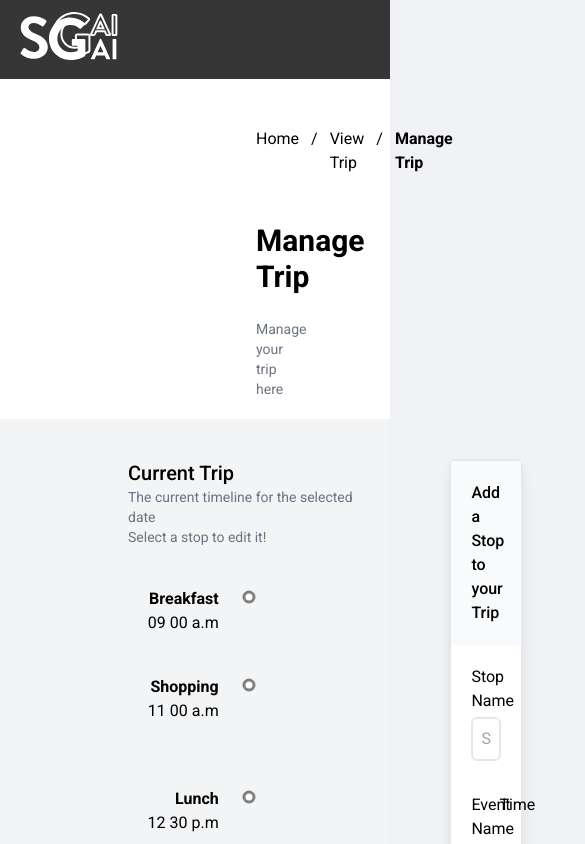
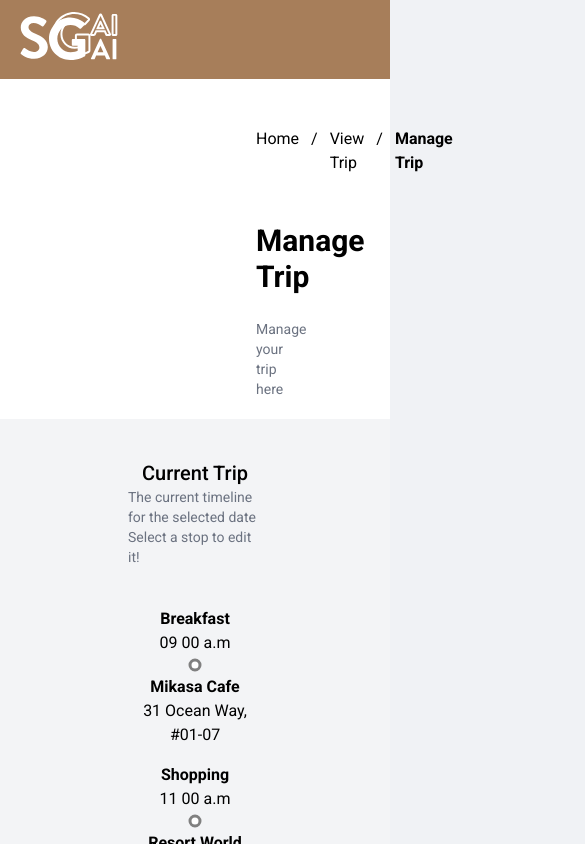
Before and after one commit to JustBrandonLim/sggaigai-ict2103, a Next.js app: page /manageTrip in a window 390 px wide. Shown: the top 844 px of the page, 585 px wide, since content can reach past the window. Built offline with nearby package versions, Linux system fonts and the light colour scheme.

Commit message:
responsive fix for trip pages

```diff
--- a/components/NavBar.js
+++ b/components/NavBar.js
@@ -9,7 +9,7 @@ export default function NavBar(props) {
   return (
     <nav
       className={`${
-        props.view == "trip" ? "bg-sgg-black" : props.view == "eat" ? "bg-sgg-orange" : props.view == "do" ? "bg-sgg-yellow" : "bg-sgg-green"
+        props.view == "trip" ? "bg-[#A77E5A]" : props.view == "eat" ? "bg-sgg-orange" : props.view == "do" ? "bg-sgg-yellow" : "bg-sgg-green"
       } transition-colors hover:duration-300`}
     >
       <div className="container flex items-center justify-between px-5 py-3 text-white md:px-0">
--- a/components/TripCard.js
+++ b/components/TripCard.js
@@ -3,7 +3,7 @@ let strokeColor = "orange";
 let activeColor = "grey";
 
 export default function TripCard(props) {
-    const [activeNode, setActiveNode] = useState(0);
+    const [activeNode, setActiveNode] = useState(-1);
 
     if (activeNode == props.id)
     {
@@ -52,23 +52,23 @@ export default function TripCard(props) {
       );
     else
       return (
-      <li className="grid grid-flow-row py-2 trip-grid-wrapper" onClick={() => setActiveNode(props.id)}>
-        <div className="relative flex-row text-right whitespace-nowrap">
+      <li className="grid grid-cols-1 py-2 md:grid-flow-row trip-grid-wrapper" onClick={() => setActiveNode(props.id)}>
+        <div className="relative flex-row text-center md:text-right whitespace-nowrap">
             <p className="font-bold font-xl">{props.tripData[0].stopName}</p>
             <p className="font-md">{props.tripData[0].time}</p>
         </div>
-            <div className="items-center justify-center align-middle">
+            <div className="flex flex-col items-center justify-center md:block">
                 <svg className={`${
                         props.id == activeNode ? "animate-pulse" : ""
                       } timeline-circle`} height="20" width="60">
                     <circle cx="50" cy="10" r="5" stroke=
                     {`${
                         props.view == "edit" ? activeColor : strokeColor
-                      }`} strokeWidth="3" fill="white"/>
+                      } `} strokeWidth="3" fill="white"/>
                 </svg>
-                <div class="hidden sm:flex w-0.5 bg-gray-200 h-full m-auto"></div>
+                <div class="hidden md:flex w-0.5 bg-gray-200 h-full m-auto"></div>
             </div>
-        <div className="invisible text-left break-words md:visible">
+        <div className="text-center break-words md:text-left">
             <p className="font-bold font-xl">{props.tripData[0].eventName}</p>
             <p className="font-md">{props.tripData[0].vicinity}</p>
         </div>
--- a/components/TripCardForm.js
+++ b/components/TripCardForm.js
@@ -54,12 +54,12 @@ export default function TripCardForm(props) {
     else
       return (
       <>
-        <li className="grid grid-flow-row py-2 trip-grid-wrapper hover:cursor-pointer" onClick={() => activeNode != -1 ? setActiveNode(-1) : setActiveNode(props.id)}>
-          <div className="relative flex-row text-right whitespace-nowrap">
-              <p className="font-bold font-xl">{props.tripData[0].stopName}</p>
-              <p className="font-md">{props.tripData[0].time}</p>
+        <li className="grid grid-cols-1 py-2 md:grid-flow-row trip-grid-wrapper" onClick={() => activeNode != -1 ? setActiveNode(-1) : setActiveNode(props.id)}>
+          <div className="relative flex-row text-center md:text-right whitespace-nowrap">
+              <p className="font-bold">{props.tripData[0].stopName}</p>
+              <p className="">{props.tripData[0].time}</p>
           </div>
-              <div className="items-center justify-center align-middle">
+              <div className="flex flex-col items-center justify-center md:block">
                   <svg className={`${
                           props.id == activeNode ? "animate-pulse" : ""
                         } timeline-circle`} height="20" width="60">
@@ -68,11 +68,11 @@ export default function TripCardForm(props) {
                           props.view == "edit" ? activeColor : strokeColor
                         }`} strokeWidth="3" fill="white"/>
                   </svg>
-                  <div class="hidden sm:flex w-0.5 bg-gray-200 h-full m-auto"></div>
+                  <div class="hidden md:flex w-0.5 bg-gray-200 h-full m-auto"></div>
               </div>
-          <div className="invisible text-left break-words md:visible">
-              <p className="font-bold font-xl">{props.tripData[0].eventName}</p>
-              <p className="font-md">{props.tripData[0].vicinity}</p>
+          <div className="text-center break-words md:text-left">
+              <p className="font-bold">{props.tripData[0].eventName}</p>
+              <p className="">{props.tripData[0].vicinity}</p>
           </div>
         </li>
           {activeNode == props.id ? (
--- a/pages/manageTrip.js
+++ b/pages/manageTrip.js
@@ -33,9 +33,9 @@ export default function ManageTrip() {
           description='Manage your trip here'
         />
 
-        <section className="grid grid-flow-row bg-gray-100 edit-trip-grid-wrapper">
-          <div className="flex flex-col items-center justify-start gap-3 py-10 pl-32">
-            <div className="container flex flex-col items-start justify-start pb-5">
+        <section className="grid-flow-row bg-gray-100 md:grid edit-trip-grid-wrapper">
+          <div className="flex flex-col items-center justify-start gap-3 py-10 mx-32">
+            <div className="container flex flex-col items-center justify-start pb-5 md:items-start">
               <h3 className="text-xl font-medium">Current Trip</h3>
               <p className="text-sm text-gray-500 md:text-base">The current timeline for the selected date</p>
               <p className="text-sm text-gray-500 md:text-base">Select a stop to edit it!</p>
--- a/styles/globals.css
+++ b/styles/globals.css
@@ -4,8 +4,11 @@
 @tailwind components;
 @tailwind utilities;
 
-.trip-grid-wrapper {
-    grid-template-columns: 1fr 60px 1fr;
+
+@media (min-width: 768px){
+    .trip-grid-wrapper {
+        grid-template-columns: 1fr 60px 1fr;
+    }
 }
 
 .timeline-circle {
```
